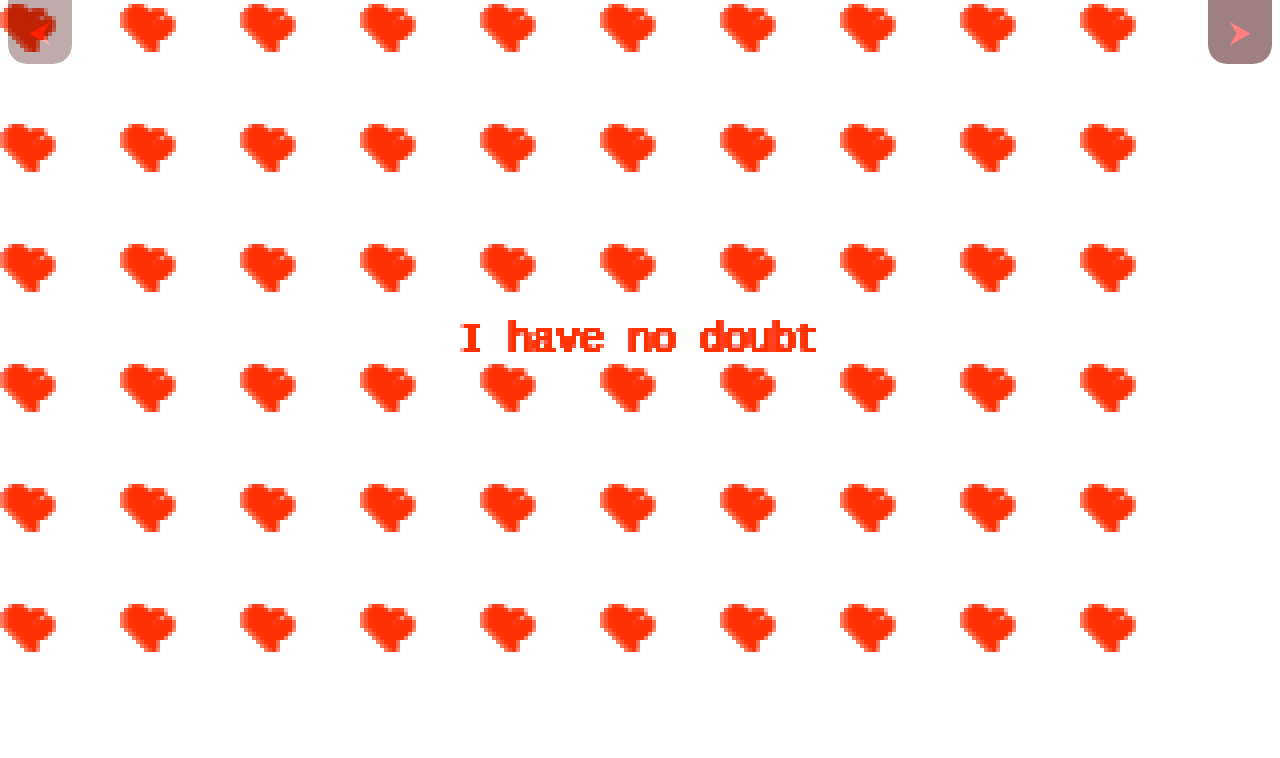
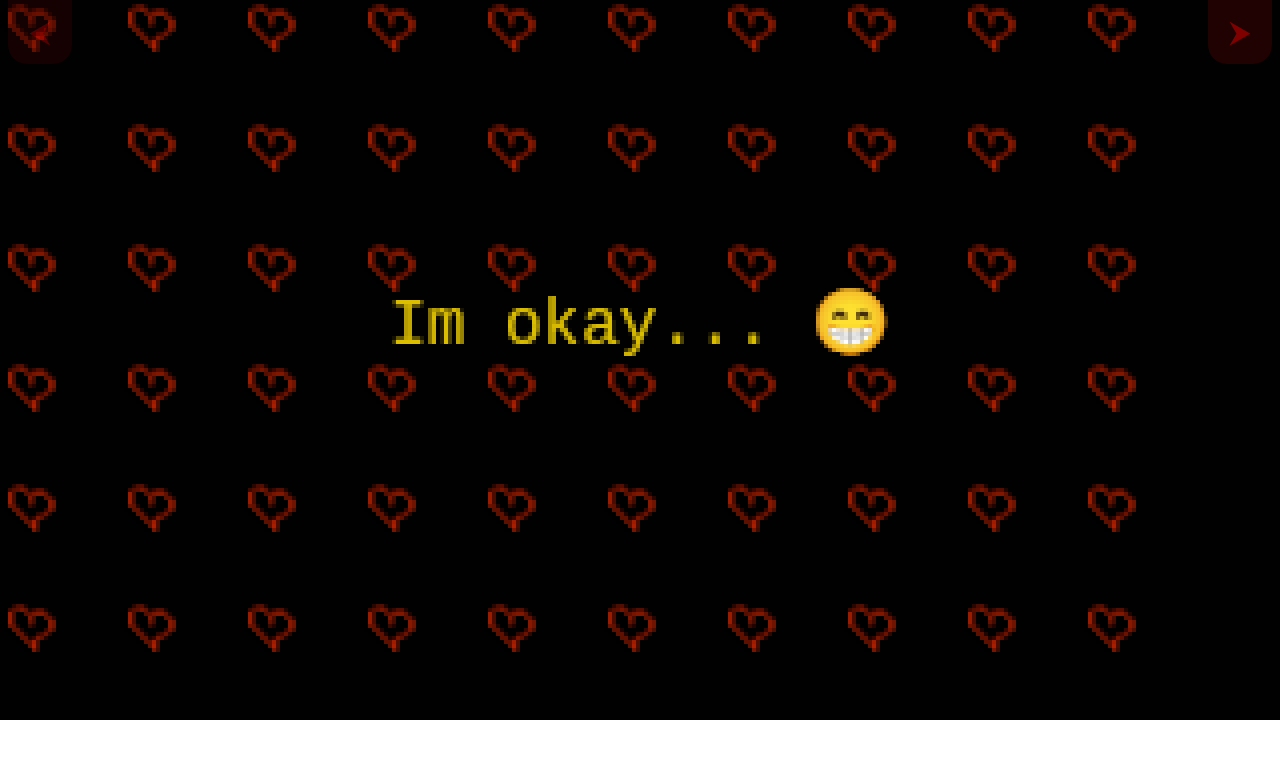
Before and after one commit to Sid130/wow1, a website: page public/index.html in a window 1280 px wide. Drawn offline with Linux system fonts and the light colour scheme; animation ran at ten frames a second.

Commit message:
Im okay...

```diff
--- a/public/index.html
+++ b/public/index.html
@@ -4,7 +4,7 @@
 	<meta charset="UTF-8">
 	<meta name="viewport" content="width=device-width, initial-scale=1.0">
 	<meta http-equiv="X-UA-Compatible" content="ie=edge">
-	<title>🌷🌷🌷🌷</title>
+	<title>😁😁😁😁</title>
 	<style>
 		* {
 			border: 0;
@@ -61,8 +61,9 @@
 	<script>
 		const colors = {
 			red: 'rgba(255, 50, 0, .8)',
-			white: 'rgba(0,0,0,0)',
-			whiteFade: 'rgba(255,255,255,0.01)'
+			white: 'rgba(0,0,0,0.5)',
+			whiteFade: 'rgba(0,0,0,0.5)',
+			yellow: 'rgba(220,190,0,1)'
 		}
 		const canvasElement = document.querySelector('canvas');
 		const canvasContext = canvasElement.getContext("2d");
@@ -107,15 +108,15 @@
 		const sprite = [
 			0, 0, 0, 0, 0, 0, 0, 0, 0, 0, 0,
 			0, 1, 1, 1, 0, 0, 0, 0, 0, 0, 0,
-			0, 1, 1, 1, 1, 0, 1, 1, 1, 0, 0,
-			1, 1, 1, 1, 1, 1, 1, 0, 0, 0, 0,
-			1, 1, 1, 1, 1, 1, 0, 1, 0, 1, 1,
-			1, 1, 1, 1, 1, 0, 0, 0, 1, 1, 1,
-			1, 1, 1, 1, 1, 1, 1, 1, 1, 1, 1,
-			0, 1, 1, 1, 1, 1, 1, 1, 1, 1, 0,
-			0, 0, 1, 1, 1, 1, 1, 1, 1, 0, 0,
-			0, 0, 0, 1, 1, 1, 1, 1, 0, 0, 0,
-			0, 0, 0, 0, 1, 1, 1, 0, 0, 0, 0,
+			0, 0, 0, 0, 1, 0, 1, 1, 1, 0, 0,
+			1, 0, 0, 0, 0, 1, 0, 0, 0, 1, 0,
+			1, 0, 0, 0, 0, 1, 0, 0, 0, 0, 1,
+			1, 0, 0, 0, 0, 1, 0, 0, 0, 0, 1,
+			1, 0, 0, 0, 0, 0, 0, 0, 0, 0, 1,
+			0, 1, 0, 0, 0, 0, 0, 0, 0, 1, 0,
+			0, 0, 1, 0, 0, 0, 0, 0, 1, 0, 0,
+			0, 0, 0, 1, 0, 0, 0, 1, 0, 0, 0,
+			0, 0, 0, 0, 1, 0, 1, 0, 0, 0, 0,
 			0, 0, 0, 0, 0, 1, 1, 0, 0, 0, 0,
 			0, 0, 0, 0, 0, 0, 1, 0, 0, 0, 0,
 		];
@@ -151,7 +152,7 @@
 			fadingClear();
 			frameCount++;
 			frameCount %= 360;
-			if(Math.random() > .5)
+			if(Math.random() > .1)
 				for(let yOffset = 0; yOffset < 10; yOffset++)
 					for(let xOffset = 0; xOffset < 10; xOffset++)
 						sprite.map((value, index) => {
@@ -163,7 +164,7 @@
 								color[value]
 							);
 						});
-			drawText("I have no doubt", 10, colors.red);
+			drawText("Im okay... 😁", 16, colors.yellow);
 			window.requestAnimationFrame(draw);
 		}
 		//initialize the request animation frame loop
```
